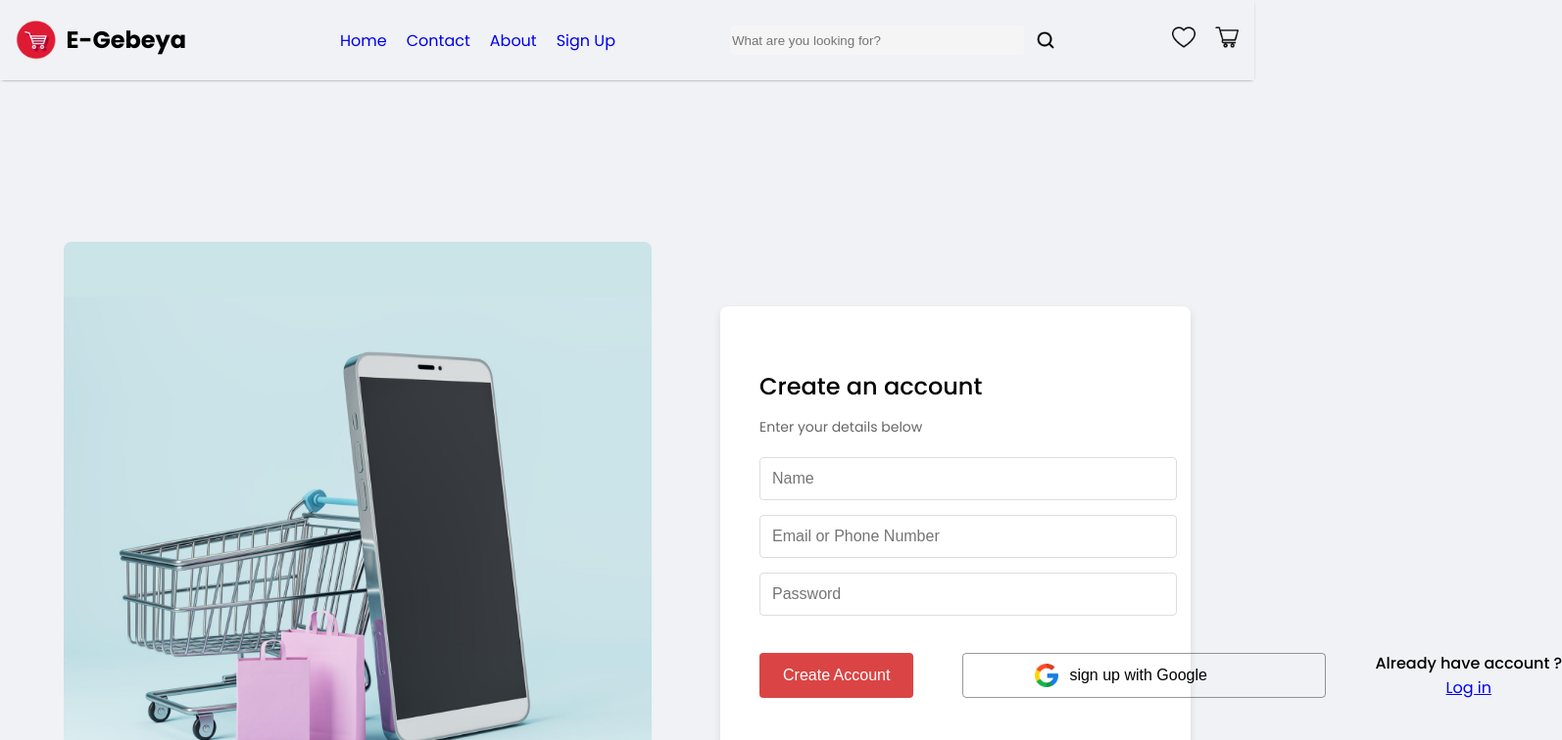
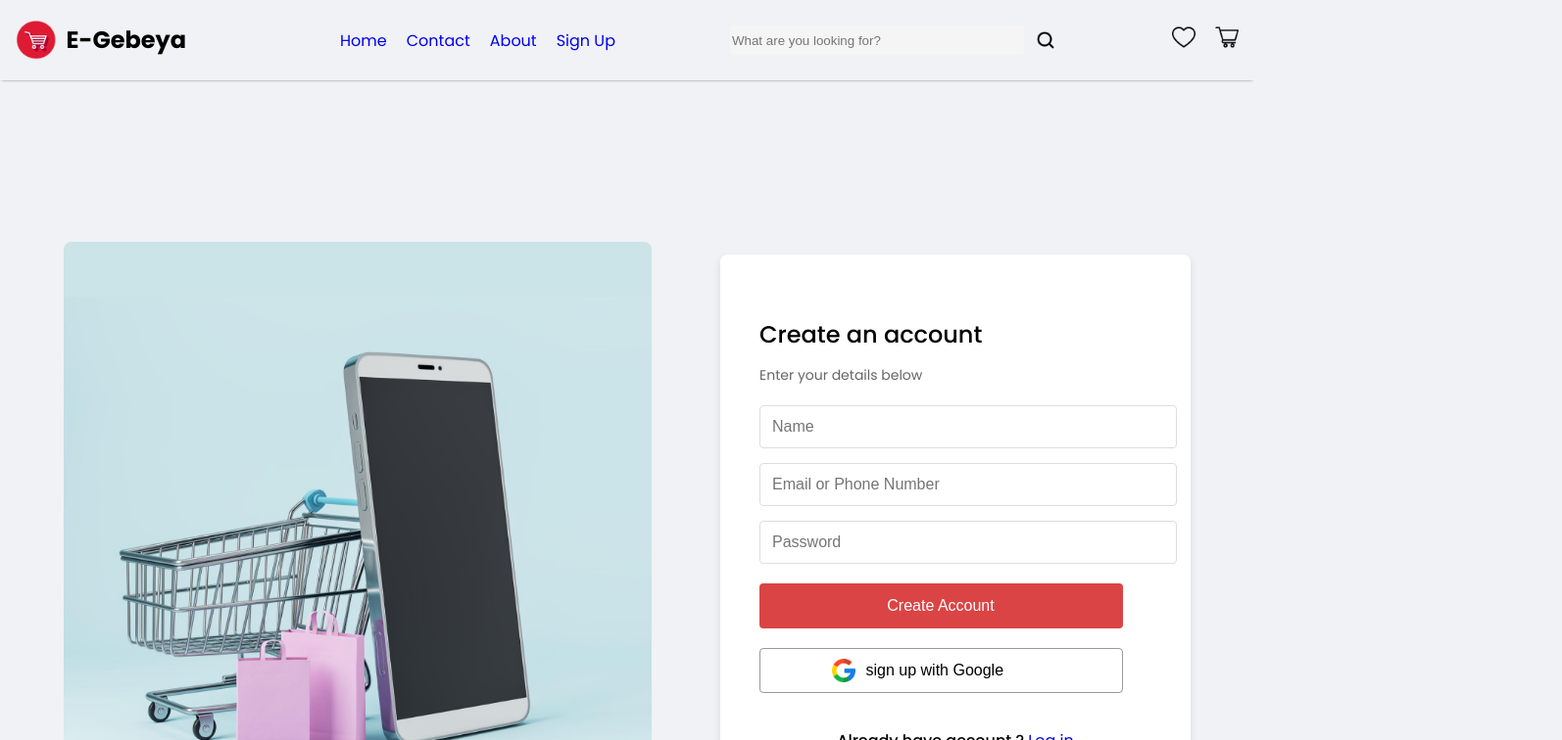
Before and after one commit to CybersoftInt/E-gebeya2, a React (Create React App) app: page /create in a window 1280 px wide. Shown: the top 756 px of the page at 98% size, 1594 px wide, since content can reach past the window. Built offline with nearby package versions, Linux system fonts and the light colour scheme.

Commit message:
change class name of create account

```diff
--- a/src/Components/CreateAccount/CreateAccount.css
+++ b/src/Components/CreateAccount/CreateAccount.css
@@ -24,7 +24,7 @@ body {
   border-radius: 4px;
 }
 
-.l-container {
+.c-container {
   margin-top: 60px;
   display: flex;
   gap: 50px;
@@ -91,15 +91,15 @@ body {
   box-shadow: 0 0 3px rgba(160, 196, 255, 0.5);
 }
 
-.btn {
+.c-btn {
   display: flex;
   justify-content: space-between;
   align-items: center;
-  /* flex-direction: column; */
+  flex-direction: column;
   gap: 20px;
 }
 
-.btn button {
+.c-btn button {
   background-color: #db4444;
   color: #fff;
   margin-right: 30px;
@@ -114,11 +114,11 @@ body {
   height: 46px;
 }
 
-.btn button:hover {
+.c-btn button:hover {
   background-color: #c23333;
 }
 
-.btn .forgot-password {
+.c-btn .forgot-password {
   color: #db4444;
   white-space: nowrap;
   text-decoration: none;
@@ -127,11 +127,11 @@ body {
   transition: color 0.3s ease;
 }
 
-.btn .forgot-password:hover {
+.c-btn .forgot-password:hover {
   color: #a83232;
 }
 
-.btn img {
+.c-btn img {
   width: 24px;
   height: 24px;
 }
--- a/src/Components/CreateAccount/CreateAccount.jsx
+++ b/src/Components/CreateAccount/CreateAccount.jsx
@@ -6,7 +6,7 @@ import google_icon from '../Assets/google.png'
 
 function CreateAccount() {
     return (
-        <div className='l-container'>
+        <div className='c-container'>
             <div className="img">
                 <img src={SideImage} alt="Shopping illustration" />
             </div>
@@ -20,7 +20,7 @@ function CreateAccount() {
                         <input type="password" name="pass" placeholder='Password' />
                     </div>
                 </div>
-                <div className="btn">
+                <div className="c-btn">
                     <button>Create Account</button>
                     <div className="google">
                     <button id='btn2'><img src={google_icon} alt="" />  sign up with Google </button>
```
